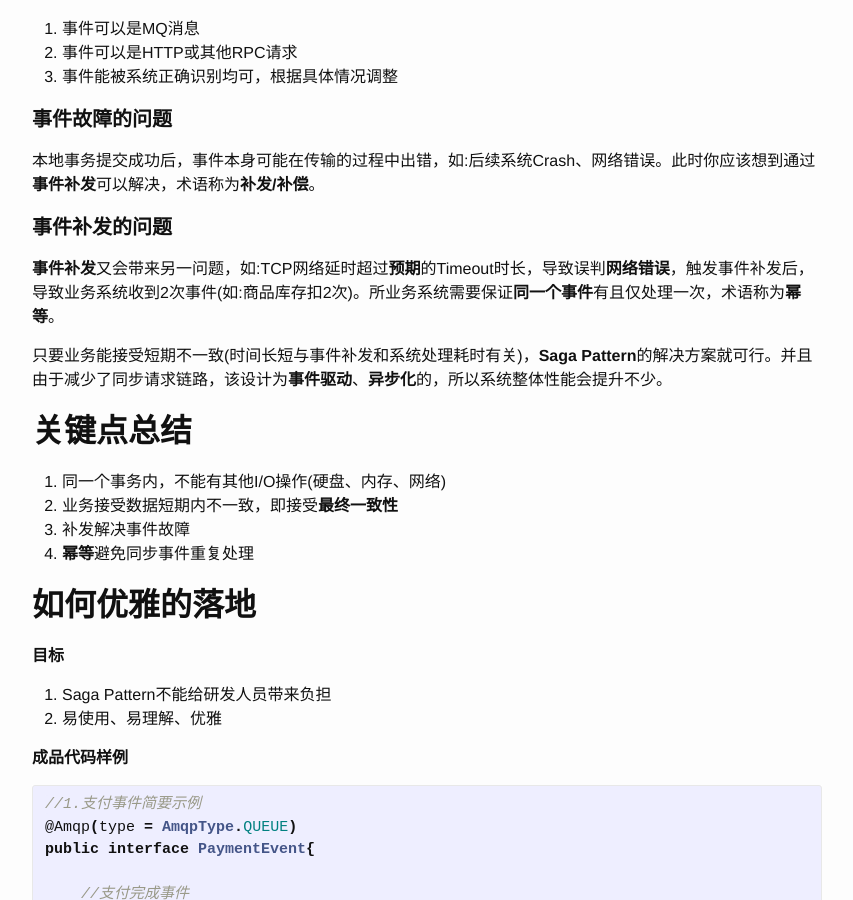
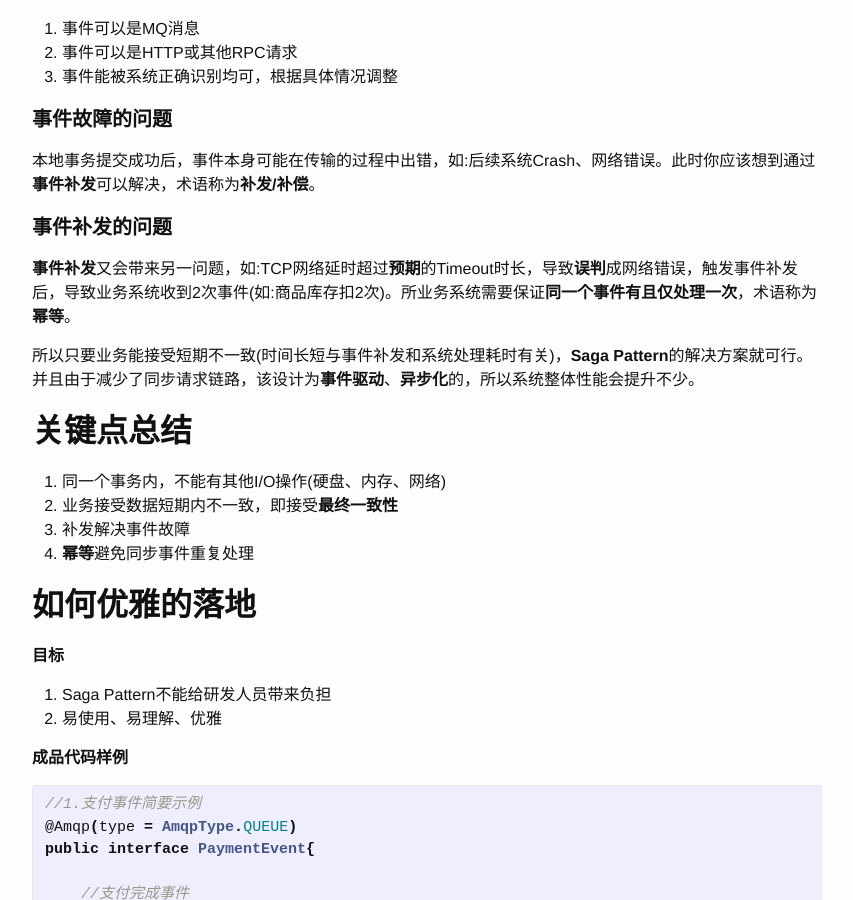
Before and after one commit to 028820/028820.github.io, a Jekyll site: the page built from _posts/2016-04-25-XA.markdown, in a window 1280 px wide and 900 px high, scrolled down 1104 px. Shown: the whole window, without its empty margins (213-1066 px from the left). Built offline with Jekyll 4.4.1, drawn with Linux system fonts in a browser that asks for light colours; comment, search, counter and statistics services are not loaded.

Commit message:
分布式事务

```diff
--- a/_posts/2016-04-25-XA.markdown
+++ b/_posts/2016-04-25-XA.markdown
@@ -53,9 +53,9 @@ Saga Pattern是分布式事务的一个**解决方案**，并不是一种技术
 
 <H4><B>事件补发的问题</B></H4>
 
-**事件补发**又会带来另一问题，如:TCP网络延时超过**预期**的Timeout时长，导致误判**网络错误**，触发事件补发后，导致业务系统收到2次事件(如:商品库存扣2次)。所业务系统需要保证**同一个事件**有且仅处理一次，术语称为**幂等**。
+**事件补发**又会带来另一问题，如:TCP网络延时超过**预期**的Timeout时长，导致**误判**成网络错误，触发事件补发后，导致业务系统收到2次事件(如:商品库存扣2次)。所业务系统需要保证**同一个事件有且仅处理一次**，术语称为**幂等**。
 
-只要业务能接受短期不一致(时间长短与事件补发和系统处理耗时有关)，**Saga Pattern**的解决方案就可行。并且由于减少了同步请求链路，该设计为**事件驱动**、**异步化**的，所以系统整体性能会提升不少。
+所以只要业务能接受短期不一致(时间长短与事件补发和系统处理耗时有关)，**Saga Pattern**的解决方案就可行。并且由于减少了同步请求链路，该设计为**事件驱动**、**异步化**的，所以系统整体性能会提升不少。
 
 <H2><B>关键点总结</B></H2>
 
```
